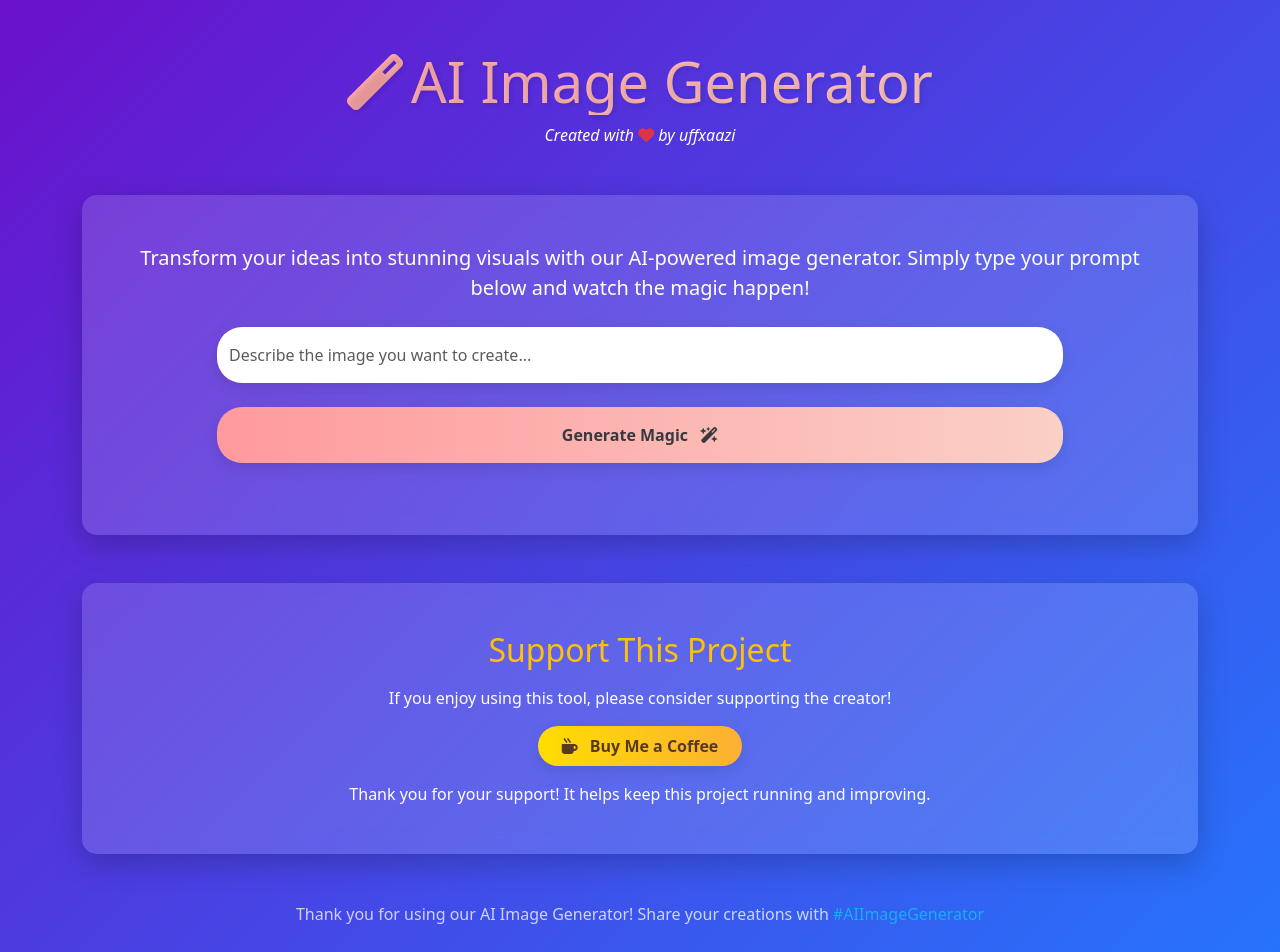
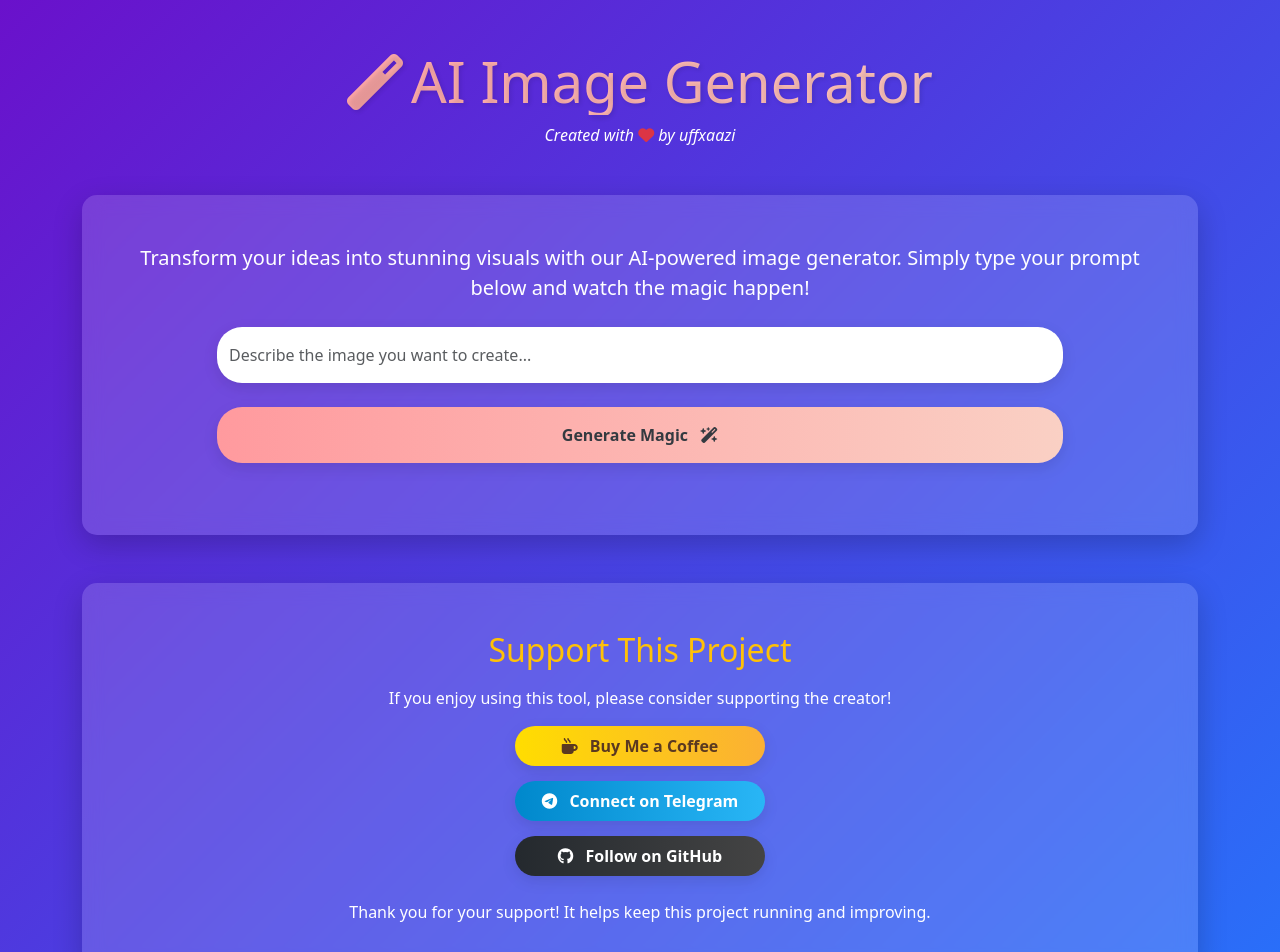
Before and after one commit to uffxaazi/Ai-Image-Gener, a plain HTML site: page index.html in a window 1280 px wide. Shown: the top 952 px of the page. Drawn offline with nearby package versions, Linux system fonts and the light colour scheme.

Commit message:
Update index.html

```diff
--- a/index.html
+++ b/index.html
@@ -85,6 +85,36 @@
             box-shadow: 0 10px 20px rgba(0, 0, 0, 0.2);
         }
 
+        .telegram-button {
+            background: linear-gradient(to right, #0088cc, #29b6f6);
+            color: white;
+            font-weight: bold;
+            border-radius: 25px;
+            border: none;
+            box-shadow: 0 5px 15px rgba(0, 0, 0, 0.1);
+            transition: all 0.3s ease;
+        }
+
+        .telegram-button:hover {
+            transform: translateY(-3px);
+            box-shadow: 0 10px 20px rgba(0, 0, 0, 0.2);
+        }
+
+        .github-button {
+            background: linear-gradient(to right, #24292e, #444);
+            color: white;
+            font-weight: bold;
+            border-radius: 25px;
+            border: none;
+            box-shadow: 0 5px 15px rgba(0, 0, 0, 0.1);
+            transition: all 0.3s ease;
+        }
+
+        .github-button:hover {
+            transform: translateY(-3px);
+            box-shadow: 0 10px 20px rgba(0, 0, 0, 0.2);
+        }
+
         img.result-image {
             border-radius: 15px;
             box-shadow: 0 10px 30px rgba(0, 0, 0, 0.3);
@@ -93,6 +123,18 @@
 
         img.result-image:hover {
             transform: scale(1.02);
+        }
+
+        .button-container {
+            display: flex;
+            flex-direction: column;
+            gap: 15px;
+            max-width: 250px;
+            margin: 0 auto;
+        }
+
+        .social-buttons {
+            margin-top: 10px;
         }
     </style>
 </head>
@@ -140,10 +182,22 @@
         <div class="glass-card p-4 p-md-5 text-center animate__animated animate__fadeInUp">
             <h2 class="mb-3 text-warning">Support This Project</h2>
             <p>If you enjoy using this tool, please consider supporting the creator!</p>
-            <button class="btn coffee-button py-2 px-4">
-                <i class="fas fa-mug-hot me-2"></i> Buy Me a Coffee
-            </button>
-            <p class="mt-3 mb-0">Thank you for your support! It helps keep this project running and improving.</p>
+
+            <div class="button-container">
+                <a href="#" class="btn coffee-button py-2 px-4 w-100">
+                    <i class="fas fa-mug-hot me-2"></i> Buy Me a Coffee
+                </a>
+
+                <a href="https://t.me/uffx_aazi" target="_blank" class="btn telegram-button py-2 px-4 w-100">
+                    <i class="fab fa-telegram me-2"></i> Connect on Telegram
+                </a>
+
+                <a href="https://github.com/uffxaazi" target="_blank" class="btn github-button py-2 px-4 w-100">
+                    <i class="fab fa-github me-2"></i> Follow on GitHub
+                </a>
+            </div>
+
+            <p class="mt-4 mb-0">Thank you for your support! It helps keep this project running and improving.</p>
         </div>
 
         <footer class="text-center mt-5 opacity-75">
```
